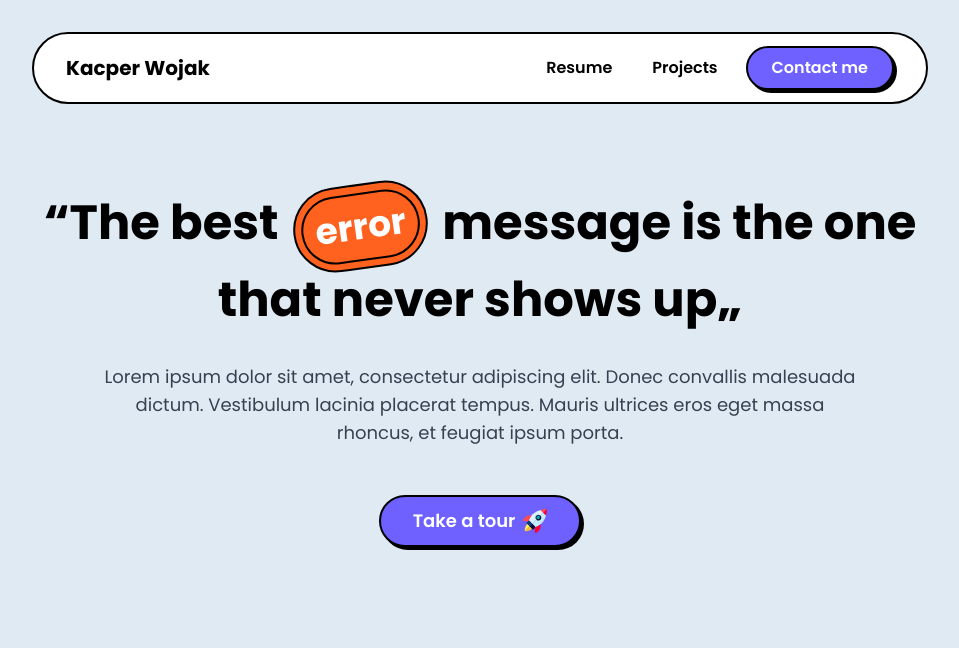
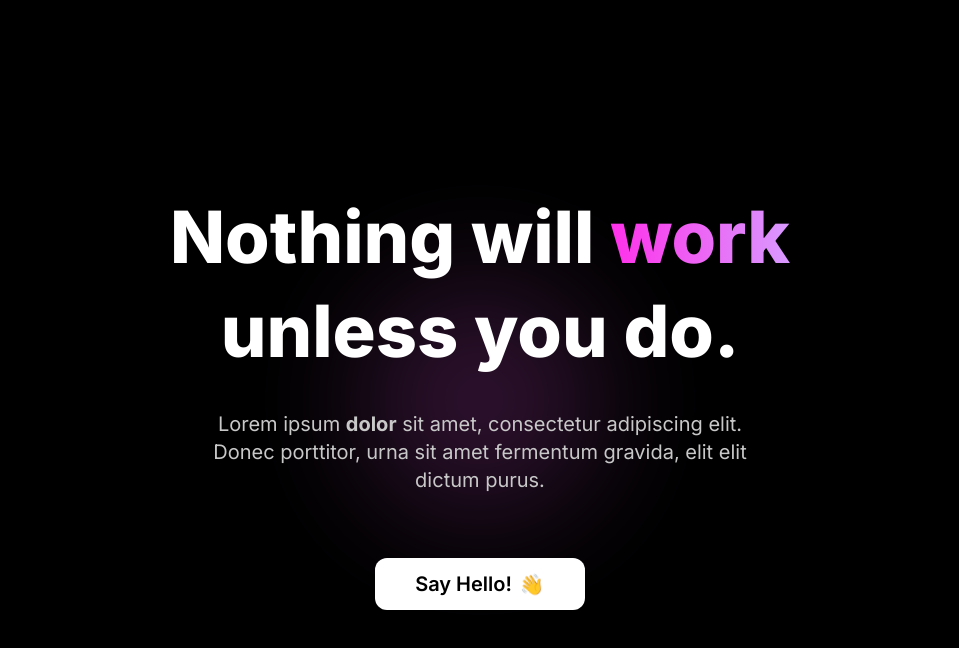
Before and after one commit to gonciuu/Portfolio, a Next.js app: page / in a window 1280 px wide. Shown: the top 648 px of the page, without its empty margins (160-1119 px from the left). Built offline with nearby package versions, Linux system fonts and the light colour scheme.

Commit message:
change site vision

```diff
--- a/src/app/layout.tsx
+++ b/src/app/layout.tsx
@@ -1,7 +1,7 @@
-import { Poppins } from '@next/font/google'
+import { Inter } from '@next/font/google'
 import '../styles/globals.css'
 
-const inter = Poppins({
+const inter = Inter({
   subsets: ['latin'],
   weight: ['100', '200', '300', '400', '500', '600', '700', '800', '900'],
 })
@@ -9,7 +9,7 @@ const inter = Poppins({
 export default function RootLayout({ children }: { children: React.ReactNode }) {
   return (
     <html className={inter.className} lang="en">
-      <body className="bg-mainBlue-100">{children}</body>
+      <body className="bg-black">{children}</body>
     </html>
   )
 }
--- a/src/components/(common)/Button.tsx
+++ b/src/components/(common)/Button.tsx
@@ -6,28 +6,28 @@ type Props = {
   children: React.ReactNode
   type?: 'button' | 'submit' | 'reset'
   size?: 'sm' | 'md' | 'lg'
-  variant?: 'primary' | 'secondary'
+  variant?: 'filled' | 'outlined'
   className?: string
   onClick?: () => void
 }
 
 export default function Button({ children, type, className, onClick, variant, size }: Props) {
+  const commonClassName =
+    'flex items-center justify-center transition duration-300 ease-in-out rounded-xl'
   const variantClassName = useMemo(() => {
-    const commonClassName =
-      'rounded-full border-[2px] border-black text-lg font-semibold text-white shadow-[3px_3px_0_0_rgba(0,0,0,1)] duration-200 hover:translate-x-1 hover:translate-y-1  hover:shadow-none text-white'
-
     const variants = {
-      primary: 'bg-mainPurple-500 hover:bg-mainPurple-600',
-      secondary: 'bg-mainOrange-500 hover:bg-mainOrange-600',
+      filled: 'bg-white text-black font-semibold hover:bg-opacity-80',
+      outlined:
+        'text-sweety-purple-300 border border-sweety-purple-300 hover:bg-sweety-purple-300 hover:text-white',
     }
 
     const sizes = {
       sm: 'text-sm py-1 px-4',
-      md: 'text-base py-2 px-6',
-      lg: 'text-lg  py-[10px] px-8',
+      md: 'text-xl py-3 px-10',
+      lg: 'text-xl  py-[10px] px-8',
     }
 
-    const variantClass = variant ? variants[variant] : variants.primary
+    const variantClass = variant ? variants[variant] : variants.filled
     const sizeClass = size ? sizes[size] : sizes.md
 
     return twMerge(commonClassName, variantClass, className, sizeClass)
--- a/src/components/Header/Header.tsx
+++ b/src/components/Header/Header.tsx
@@ -1,37 +1,30 @@
-import Image from 'next/image'
-
 import Button from '../(common)/Button'
 import Flex from '../(common)/Flex'
-import Navbar from '../Navbar/Navbar'
 
 export default function Header() {
   return (
-    <div>
-      <Navbar />
-      <div className="mx-auto mt-20 max-w-5xl">
-        <h1 className=" text-center text-5xl font-bold leading-[1.3]">
-          &ldquo;The best{' '}
-          <span className="mx-1 inline-block rotate-[-8deg] rounded-full border-[2px] border-black bg-mainOrange-500 p-[6px] text-white">
-            <span className="inline-block rounded-full border-[2px] border-black p-3 text-4xl">
-              error
-            </span>
-          </span>{' '}
-          message is the one <br /> that never shows up&bdquo;
-        </h1>
-        <p className="mx-auto mt-8 max-w-3xl text-center text-lg text-gray-700">
-          Lorem ipsum dolor sit amet, consectetur adipiscing elit. Donec convallis malesuada dictum.
-          Vestibulum lacinia placerat tempus. Mauris ultrices eros eget massa rhoncus, et feugiat
-          ipsum porta.
-        </p>
-        <Button className="group mx-auto mt-12 block" size="lg">
-          <Flex className="justify-center space-x-2 text-lg">
-            <div>Take a tour</div>{' '}
-            <div className="duration-300 group-hover:pl-2">
-              <Image alt="rocket" height={24} src="/rocket.svg" width={24} />
-            </div>
-          </Flex>
-        </Button>
+    <header className="relative flex h-screen flex-col items-center justify-center text-white">
+      <div className="absolute z-[-1] rounded-full opacity-20 blur-3xl">
+        <div className="h-60 w-60 rounded-full bg-gradient-radial from-sweety-pink-500 to-sweety-purple-300 " />
       </div>
-    </div>
+      <h1 className="text-center text-7xl font-extrabold leading-[1.3]">
+        Nothing will{' '}
+        <span className="bg-gradient-to-r from-sweety-pink-500 to-sweety-purple-300 bg-clip-text text-transparent">
+          work
+        </span>
+        <br />
+        unless you do.
+      </h1>
+      <h5 className="mt-8 max-w-xl text-center text-xl text-sweety-gray-200">
+        Lorem ipsum <b>dolor</b> sit amet, consectetur adipiscing elit. Donec porttitor, urna sit
+        amet fermentum gravida, elit elit dictum purus.
+      </h5>
+      <Button className="group mt-16 duration-200">
+        <Flex>
+          <span className="mr-2">Say Hello! </span>
+          <span className="inline-block origin-[70%_70%] animate-wave">👋</span>
+        </Flex>
+      </Button>
+    </header>
   )
 }
--- a/src/components/Navbar/MenuItem.tsx
+++ b/src/components/Navbar/MenuItem.tsx
@@ -1,26 +1,3 @@
-/* eslint-disable @typescript-eslint/no-unsafe-member-access */
-import Link from 'next/link'
-import { twMerge } from 'tailwind-merge'
-
-import { useTailwindColor } from '@/hooks/useTailwindColor'
-
-interface Props {
-  children: React.ReactNode
-  className?: string
-  link?: string
+export default function MenuItem() {
+  return <div></div>
 }
-
-export default function MenuItem({ children, className, link }: Props) {
-  const orange500 = useTailwindColor('mainOrange', 500)
-  return (
-    <Link
-      className={twMerge(
-        `text-base font-semibold shadow-[inset_0_0_0_0_${orange500}] hover:shadow-[inset_100px_0_0_0_${orange500}] duration-300 px-3 py-1 hover:text-white`,
-        className
-      )}
-      href={link || '#'}
-    >
-      {children}
-    </Link>
-  )
-}
--- a/src/components/Navbar/Navbar.tsx
+++ b/src/components/Navbar/Navbar.tsx
@@ -1,20 +1,3 @@
-'use client'
-
-import Button from '../(common)/Button'
-import Flex from '../(common)/Flex'
-
-import MenuItem from './MenuItem'
-
 export default function Navbar() {
-  return (
-    <Flex className="mx-auto my-8 max-w-4xl justify-between rounded-full border-2 border-black bg-white px-8 py-3">
-      <h1 className="text-xl font-bold">Kacper Wojak</h1>
-
-      <Flex className="space-x-4">
-        <MenuItem link="/esa">Resume</MenuItem>
-        <MenuItem link="/esa">Projects</MenuItem>
-        <Button variant="primary">Contact me</Button>
-      </Flex>
-    </Flex>
-  )
+  return <div />
 }
--- a/src/hooks/useTailwindColor.ts
+++ b/src/hooks/useTailwindColor.ts
@@ -6,6 +6,7 @@ import config from '../../tailwind.config'
 export const useTailwindColor = (colorName: string, colorValue: number) => {
   const fullConfig = resolveConfig(config)
 
+  // eslint-disable-next-line @typescript-eslint/no-explicit-any
   const colorArr = (fullConfig.theme as any).colors[colorName] as string[]
   const color = colorArr[colorValue]
 
--- a/tailwind.config.js
+++ b/tailwind.config.js
@@ -9,45 +9,78 @@ module.exports = {
   ],
   theme: {
     extend: {
+      backgroundImage: {
+        'gradient-radial': 'radial-gradient(var(--tw-gradient-stops))',
+      },
       colors: {
-        mainBlue: {
-          50: '#fcf3e0',
-          50: '#f3f8fb',
-          100: '#e0eaf3',
-          200: '#d0e0ed',
-          300: '#afcce1',
-          400: '#89b0d1',
-          500: '#6d97c4',
-          600: '#5a80b6',
-          700: '#4f6fa6',
-          800: '#455c88',
-          900: '#3b4d6d',
+        'sweety-pink': {
+          50: '#fff3fd',
+          100: '#ffe6fd',
+          200: '#ffccfa',
+          300: '#ffa3f4',
+          400: '#ff6deb',
+          500: '#ff30ea',
+          600: '#e316ca',
+          700: '#bd0ea4',
+          800: '#9a0e85',
+          900: '#7e116b',
         },
-        mainPurple: {
-          50: '#ecefff',
-          100: '#dde1ff',
-          200: '#c2c9ff',
-          300: '#9ca4ff',
-          400: '#7675ff',
-          500: '#6e61ff',
-          600: '#5536f5',
-          700: '#492ad8',
-          800: '#3b25ae',
-          900: '#332689',
+        'sweety-purple': {
+          50: '#faf4ff',
+          100: '#f5e7ff',
+          200: '#ebceff',
+          300: '#d99aff',
+          400: '#cc74fe',
+          500: '#b540f5',
+          600: '#9b20d9',
+          700: '#8217b4',
+          800: '#6d1593',
+          900: '#5d1778',
         },
-        mainOrange: {
-          50: '#fff5ed',
-          100: '#ffe8d4',
-          200: '#ffcda8',
-          300: '#ffaa70',
-          400: '#ff7b37',
-          500: '#ff611e',
-          600: '#f03c06',
-          700: '#c72a07',
-          800: '#9e220e',
-          900: '#7f1f0f',
+        'sweety-gray': {
+          50: '#f7f7f7',
+          100: '#e3e3e3',
+          200: '#c8c8c8',
+          300: '#a4a4a4',
+          400: '#818181',
+          500: '#666666',
+          600: '#515151',
+          700: '#434343',
+          800: '#383838',
+          900: '#1c1c1c',
         },
       },
+    },
+    keyframes: {
+      wave: {
+        '0%': {
+          transform: 'rotate(0deg)',
+        },
+        ' 10%': {
+          transform: 'rotate(14deg)',
+        } /* The following five values can be played with to make the waving more or less extreme */,
+        '20%': {
+          transform: 'rotate(-8deg)',
+        },
+        '30%': {
+          transform: ' rotate(14deg)',
+        },
+        '40%': {
+          transform: 'rotate(-4deg)',
+        },
+        '50%': {
+          transform: 'rotate(10deg)',
+        },
+        '60%': {
+          transform: 'rotate(0deg)',
+        } /* Reset for the last half to pause */,
+        '100% ': {
+          transform: 'rotate(0deg)',
+        },
+      },
+    },
+    animation: {
+      wave: 'wave 2.5s ease-in-out infinite',
     },
   },
   plugins: [],
```
Also changed, not shown: public/web-ui-svgrepo-com.svg (added).
